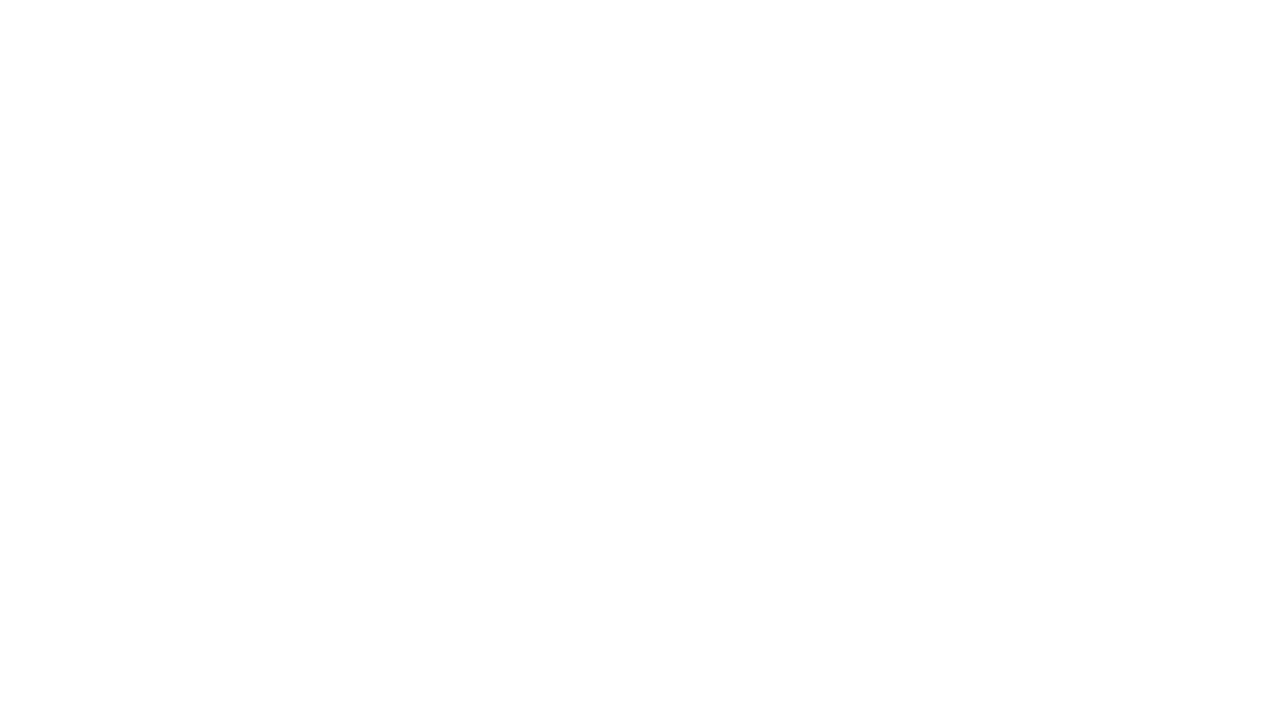
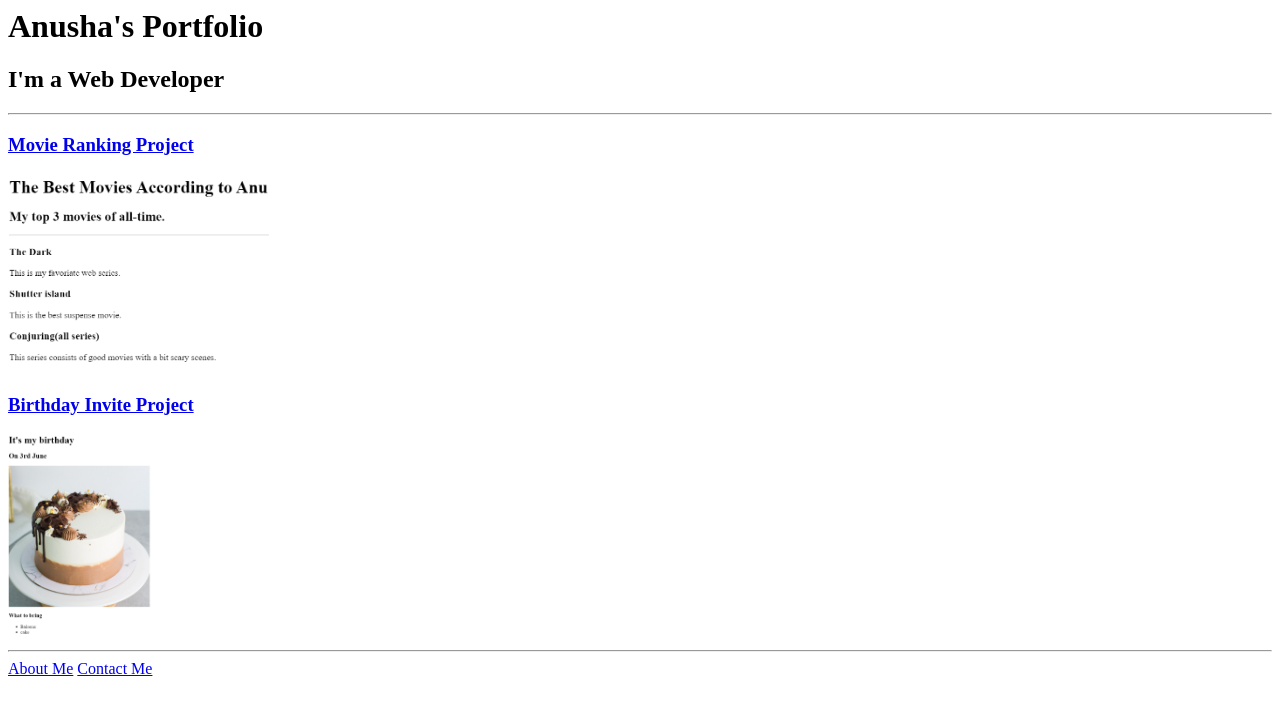
Before and after one commit to k-anusha10/html-portfolio, a plain HTML site: page index.html in a window 1280 px wide. Drawn offline with Linux system fonts and the light colour scheme.

Commit message:
Add files via upload

```diff
--- a/index.html
+++ b/index.html
@@ -13,3 +13,23 @@ HINT for TODO 6: You can use the height attribute set to 200 to make the image s
 https://developer.mozilla.org/en-US/docs/Web/HTML/Element/img#attr-height -->
 
 <!-- TODO 7: Add the Contact Me and About Me page links -->
+
+
+<html>
+    <head>
+        <meta charset="UTF = 8">
+        <title>Anusha's Portfolio</title>
+    </head>
+    <body>
+        <h1>Anusha's Portfolio</h1>
+        <h2>I'm a Web Developer</h2>
+        <hr>
+        <h3> <a href="./public/movie-ranking.html">Movie Ranking Project</a></h3>
+        <p> <img height = 200px src="./assets/images/movie ranking.png" alt="Movie Ranking"></p>
+        <h3><a href="./public/birthday-invite.html">Birthday Invite Project</a></h3>
+        <p> <img height = 200px src="./assets/images/birthday invite.png" alt=""></p>
+        <hr>
+        <a href="./public/about.html">About Me</a>
+        <a href="./public/contact.html">Contact Me</a>
+    </body>
+</html>
```
